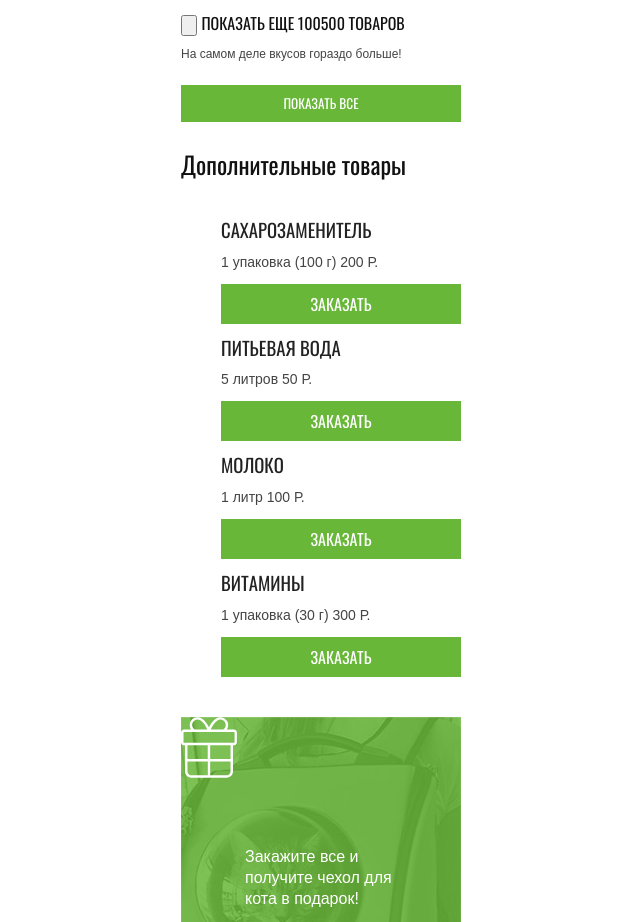
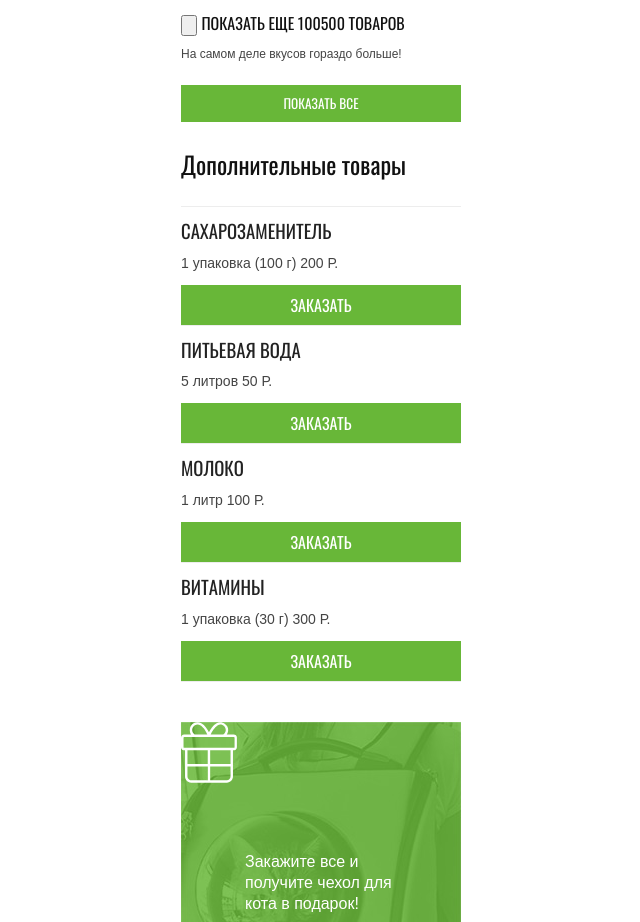
Before and after one commit to amelinayullia/966419-cat-energy-18, a website: page source/catalog.html in a window 1280 px wide. Shown: the part 2807-3729 px from the top of the page, without its empty margins (319-959 px from the left). Drawn offline with nearby package versions, Linux system fonts and the light colour scheme; files that its build step writes are made by us from their sources.

Commit message:
Добавляет отступы и бордер в файле additional-products

```diff
--- a/source/sass/blocks/additional-products.scss
+++ b/source/sass/blocks/additional-products.scss
@@ -4,11 +4,17 @@
   font-weight: normal;
   line-height: 1;
   margin: 0;
-  margin-top: 30px;
-  margin-bottom: 30px;
+  padding-top: 30px;
+  padding-bottom: 30px;
+  border-bottom: 1px solid #ededed;
 }
 
 .additional-products__list {
   list-style: none;
   margin: 0;
+  padding: 0;
 }
+
+.additional-products__item {
+  border-bottom: 1px solid #ededed;
+}
```
